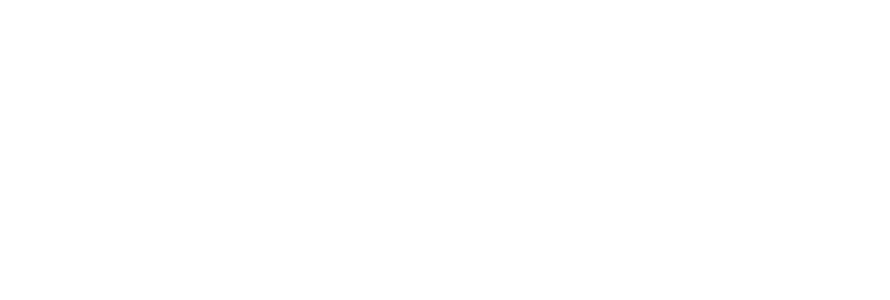
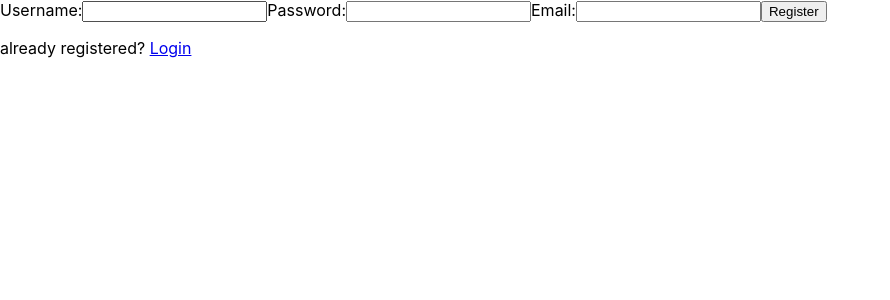
Before and after one commit to yadhukrishnasm/Cloudbag, a React (Create React App) app in the folder client/: page /register in a window 1280 px wide. Before the commit this address had no page. Shown: the top 300 px of the page, without its empty margins (0-890 px from the left). Built offline with nearby package versions, Linux system fonts and the light colour scheme.

Commit message:
created the register page

```diff
--- a/client/src/App.js
+++ b/client/src/App.js
@@ -1,6 +1,7 @@
 import { BrowserRouter, Routes, Route } from 'react-router-dom';
 import LoginPage from './pages/loginPage';
 import HomePage from './pages/homePage';
+import RegisterPage from './pages/registerPage'
 
 function App() {
   return (
@@ -8,6 +9,7 @@
       <Routes>
         <Route path="/" element={<LoginPage />} />
         <Route path="/home" element={<HomePage />} />
+        <Route path="/register" element={<RegisterPage />} />
       </Routes>
     </BrowserRouter>
   );
--- a/client/src/pages/loginPage.js
+++ b/client/src/pages/loginPage.js
@@ -1,4 +1,7 @@
 import React, { useState } from 'react';
+import { Link } from 'react-router-dom';
+
+
 
 function LoginPage() {
   const [username, setUsername] = useState('');
@@ -24,6 +27,7 @@
   };
 
   return (
+    <div>
     <form onSubmit={handleSubmit}>
       <label htmlFor="username">Username:</label>
       <input type="text" id="username" value={username} onChange={(e) => setUsername(e.target.value)} />
@@ -31,6 +35,11 @@
       <input type="password" id="password" value={password} onChange={(e) => setPassword(e.target.value)} />
       <button type="submit">Login</button>
     </form>
+    <p>
+        Don't have an account?
+        <Link to="/register"> Register here</Link>
+      </p>
+    </div>
   );
 }
 
--- /dev/null
+++ b/client/src/pages/registerPage.js
@@ -0,0 +1,52 @@
+import React, { useState } from 'react'
+import { Link } from 'react-router-dom';
+
+export default function RegisterPage() {
+
+    const [username, setUsername] = useState('');
+    const [password, setPassword] = useState('');
+    const [email, setemail] = useState('');
+
+    const handleSubmit = (e) => {
+          e.preventDefault();
+
+          fetch('http://localhost:3000/register', {
+            method: 'POST',
+            headers: { 'Content-Type': 'application/json' },
+            body: JSON.stringify({
+                username : username,
+                password: password,
+                email: email
+            })
+          })
+            .then(response => response.json())
+            .then(userData => {
+              console.log(userData)
+              userData === 0 ?console.log("Not registered"): console.log("registered successfully ")
+            })
+            .catch(error => {
+              console.log(error);
+          });
+
+    };
+
+  return (
+    <div>
+        <form onSubmit={handleSubmit}>
+        <label htmlFor="username">Username:</label>
+        <input type="text" id="username" value={username} onChange={(e) => setUsername(e.target.value)} />
+        <label htmlFor="password">Password:</label>
+        <input type="password" id="password" value={password} onChange={(e) => setPassword(e.target.value)} />
+        <label htmlFor="emial">Email:</label>
+        <input type="text" id="email" value={password} onChange={(e) => setemail(e.target.value)} />
+        <button type="submit">Register</button>
+        </form>
+
+        <p>
+            already registered? <Link to="/">Login</Link>
+        </p>
+
+    </div>
+
+  )
+}
```
Also changed, not shown: 1 other file (tests, documents, lock files or other folders).
